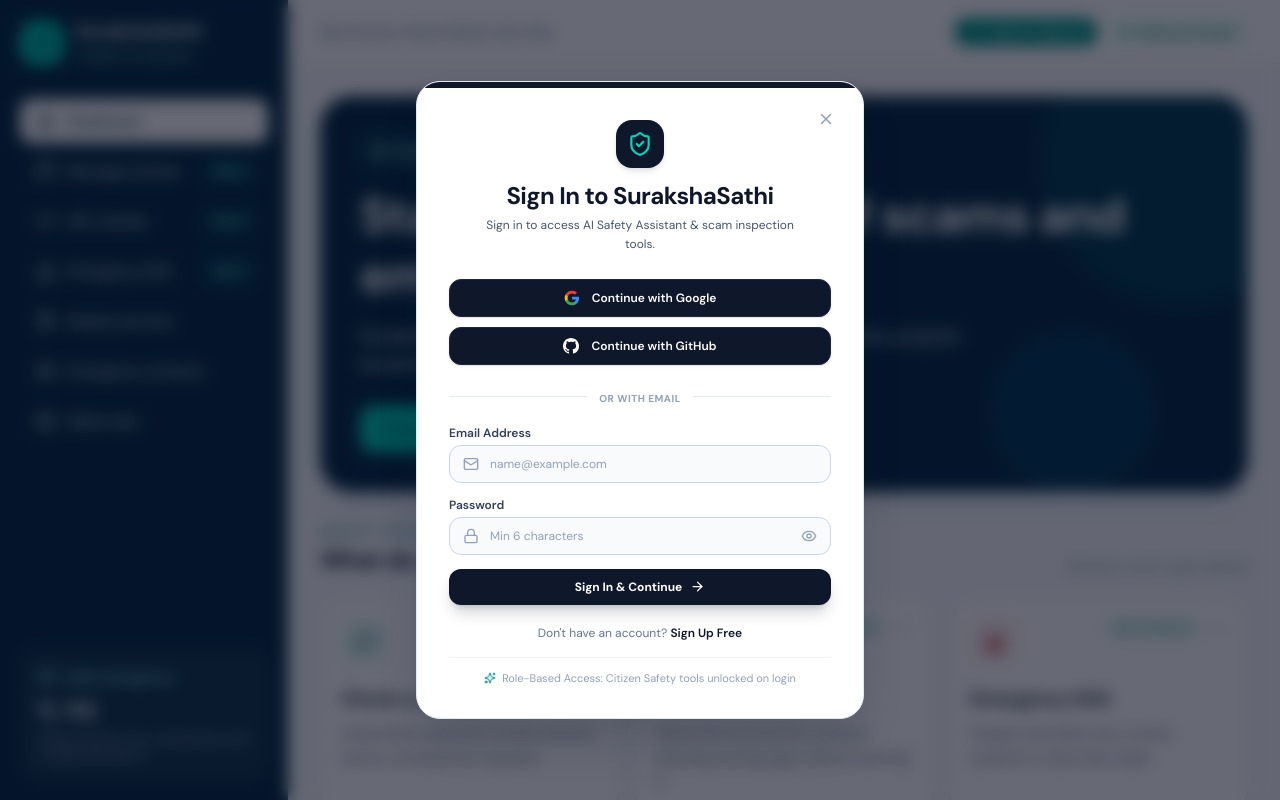
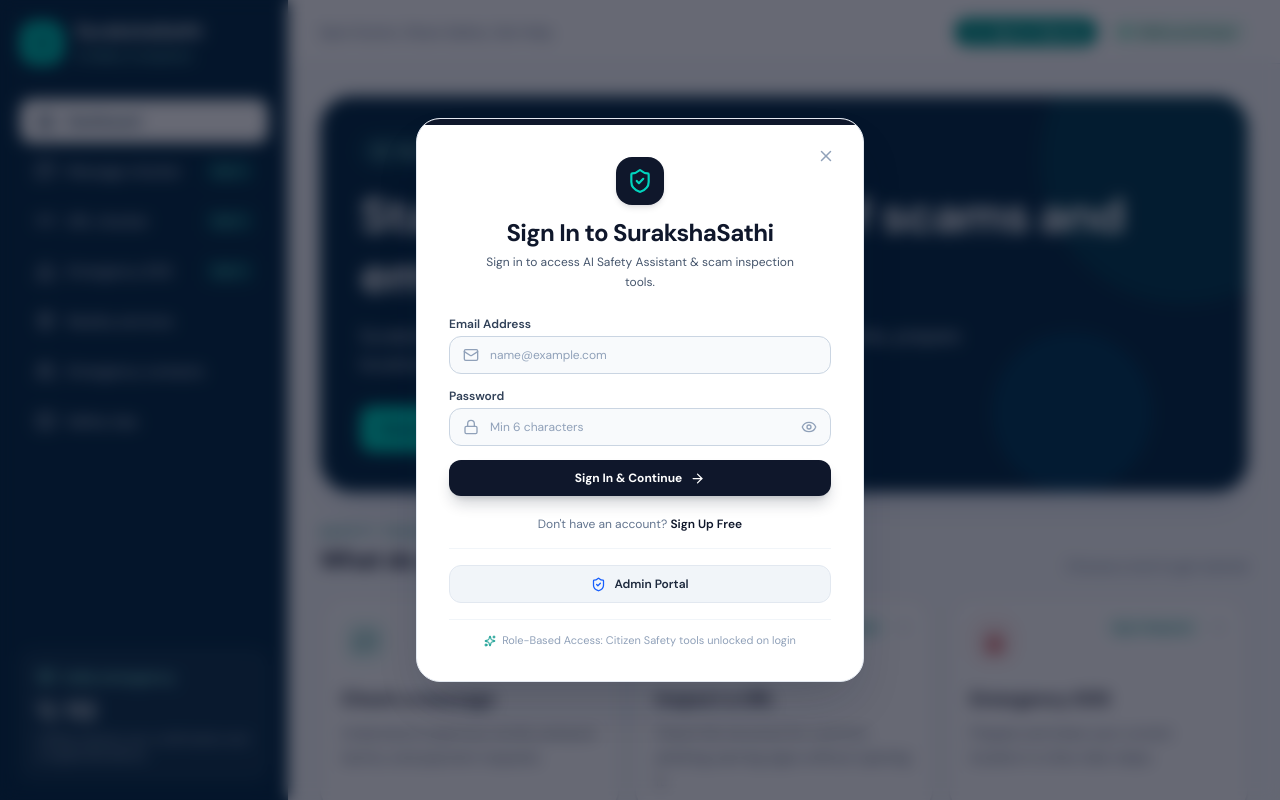
Before and after one commit to Varunreddy1207/Ridecompare, a React (Vite) app in the folder SurakshaSathi-AI-App-FinalDeploy/: page / in a window 1280 px wide. Both pictures are taken after a click on the button "Sign In / Sign Up". Shown: the top 800 px of the page. Built offline with nearby package versions, Linux system fonts and the light colour scheme; no server answers.

Commit message:
Replace Google/GitHub buttons in AuthModal with Admin Portal button

```diff
--- a/SurakshaSathi-AI-App-FinalDeploy/src/components/auth/AuthModal.jsx
+++ b/SurakshaSathi-AI-App-FinalDeploy/src/components/auth/AuthModal.jsx
@@ -1,4 +1,5 @@
 import React, { useState } from "react"
+import { useNavigate } from "react-router-dom"
 import {
   X,
   ShieldCheck,
@@ -14,14 +15,13 @@ import {
 import { useAuth } from "../../contexts/AuthContext.jsx"
 
 export default function AuthModal() {
+  const navigate = useNavigate()
   const {
     authModalOpen,
     authModalMode,
     authModalMessage,
     authLoading,
     closeAuthModal,
-    loginWithGoogle,
-    loginWithGithub,
     loginWithEmail,
   } = useAuth()
 
@@ -40,32 +40,6 @@ export default function AuthModal() {
   }, [authModalMode, authModalOpen])
 
   if (!authModalOpen) return null
-
-  const handleOAuthLogin = async (provider) => {
-    setError("")
-    try {
-      let oauthEmail = email.trim()
-      let oauthName = name.trim()
-
-      if (!oauthEmail) {
-        const promptMsg = provider === "google"
-          ? "Enter your Google Account email address:"
-          : "Enter your GitHub Account email address:"
-        const entered = window.prompt(promptMsg, "tarundhullur06@gmail.com")
-        if (!entered || !entered.trim()) return
-        oauthEmail = entered.trim()
-        oauthName = oauthEmail.split("@")[0]
-      }
-
-      if (provider === "google") {
-        await loginWithGoogle("USER", oauthEmail, oauthName)
-      } else {
-        await loginWithGithub("USER", oauthEmail, oauthName)
-      }
-    } catch (err) {
-      setError("OAuth authentication failed. Please try again.")
-    }
-  }
 
   const handleSubmit = async (e) => {
     e.preventDefault()
@@ -127,58 +101,6 @@ export default function AuthModal() {
               {authModalMessage ||
                 "Access AI safety checks, verify scam messages, and unlock the emergency companion."}
             </p>
-          </div>
-
-          {/* Social One-Click OAuth Options (Dark Theme Buttons) */}
-          <div className="space-y-2.5 mb-5">
-            <button
-              type="button"
-              disabled={authLoading || submitting}
-              onClick={() => handleOAuthLogin("google")}
-              className="w-full flex items-center justify-center gap-3 py-2.5 px-4 rounded-xl bg-slate-900 hover:bg-slate-800 text-white text-xs font-semibold shadow-sm transition hover:scale-[1.01] active:scale-[0.99] disabled:opacity-50 border border-slate-800"
-            >
-              <svg className="w-4 h-4" viewBox="0 0 24 24">
-                <path
-                  fill="#4285F4"
-                  d="M22.56 12.25c0-.78-.07-1.53-.2-2.25H12v4.26h5.92c-.26 1.37-1.04 2.53-2.21 3.31v2.77h3.57c2.08-1.92 3.28-4.74 3.28-8.09z"
-                />
-                <path
-                  fill="#34A853"
-                  d="M12 23c2.97 0 5.46-.98 7.28-2.66l-3.57-2.77c-.98.66-2.23 1.06-3.71 1.06-2.86 0-5.29-1.93-6.16-4.53H2.18v2.84C3.99 20.53 7.7 23 12 23z"
-                />
-                <path
-                  fill="#FBBC05"
-                  d="M5.84 14.09c-.22-.66-.35-1.36-.35-2.09s.13-1.43.35-2.09V7.06H2.18C1.43 8.55 1 10.22 1 12s.43 3.45 1.18 4.94l2.85-2.22.81-.63z"
-                />
-                <path
-                  fill="#EA4335"
-                  d="M12 5.38c1.62 0 3.06.56 4.21 1.64l3.15-3.15C17.45 2.09 14.97 1 12 1 7.7 1 3.99 3.47 2.18 7.06l3.66 2.84c.87-2.6 3.3-4.52 6.16-4.52z"
-                />
-              </svg>
-              <span>Continue with Google</span>
-            </button>
-
-            <button
-              type="button"
-              disabled={authLoading || submitting}
-              onClick={() => handleOAuthLogin("github")}
-              className="w-full flex items-center justify-center gap-3 py-2.5 px-4 rounded-xl bg-slate-900 hover:bg-slate-800 text-white border border-slate-800 text-xs font-semibold shadow-sm transition hover:scale-[1.01] active:scale-[0.99] disabled:opacity-50"
-            >
-              <svg className="w-4 h-4 fill-current" viewBox="0 0 24 24">
-                <path d="M12 0C5.37 0 0 5.37 0 12c0 5.31 3.435 9.795 8.205 11.385.6.105.825-.255.825-.57 0-.285-.015-1.23-.015-2.235-3.015.555-3.795-.735-4.035-1.41-.135-.345-.72-1.41-1.23-1.695-.42-.225-1.02-.78-.015-.795.945-.015 1.62.87 1.845 1.23 1.08 1.815 2.805 1.305 3.495.99.105-.78.42-1.305.765-1.605-2.67-.3-5.46-1.335-5.46-5.925 0-1.305.465-2.385 1.23-3.225-.12-.3-.54-1.53.12-3.18 0 0 1.005-.315 3.3 1.23.96-.27 1.98-.405 3-.405s2.04.135 3 .405c2.295-1.56 3.3-1.23 3.3-1.23.66 1.65.24 2.88.12 3.18.765.84 1.23 1.905 1.23 3.225 0 4.605-2.805 5.625-5.475 5.925.435.375.81 1.095.81 2.22 0 1.605-.015 2.895-.015 3.3 0 .315.225.69.825.57A12.02 12.02 0 0024 12c0-6.63-5.37-12-12-12z" />
-              </svg>
-              <span>Continue with GitHub</span>
-            </button>
-          </div>
-
-          {/* Divider */}
-          <div className="relative my-4 text-center">
-            <div className="absolute inset-0 flex items-center">
-              <div className="w-full border-t border-slate-200" />
-            </div>
-            <span className="relative px-3 bg-white text-[10px] font-bold uppercase tracking-wider text-slate-400">
-              Or with email
-            </span>
           </div>
 
           {/* Error Message */}
@@ -303,6 +225,20 @@ export default function AuthModal() {
             )}
           </div>
 
+          <div className="mt-4 pt-4 border-t border-slate-100">
+            <button
+              type="button"
+              onClick={() => {
+                closeAuthModal()
+                navigate("/admin/login")
+              }}
+              className="w-full flex items-center justify-center gap-2 py-2.5 px-4 rounded-xl bg-slate-100 hover:bg-slate-200 text-slate-800 border border-slate-200 font-semibold text-xs transition"
+            >
+              <ShieldCheck size={15} className="text-blue-600" />
+              <span>Admin Portal</span>
+            </button>
+          </div>
+
           <div className="mt-4 pt-3 border-t border-slate-100 text-[11px] text-slate-400 text-center flex items-center justify-center gap-1.5">
             <Sparkles size={12} className="text-teal-600" />
             <span>Role-Based Access: Citizen Safety tools unlocked on login</span>
```
